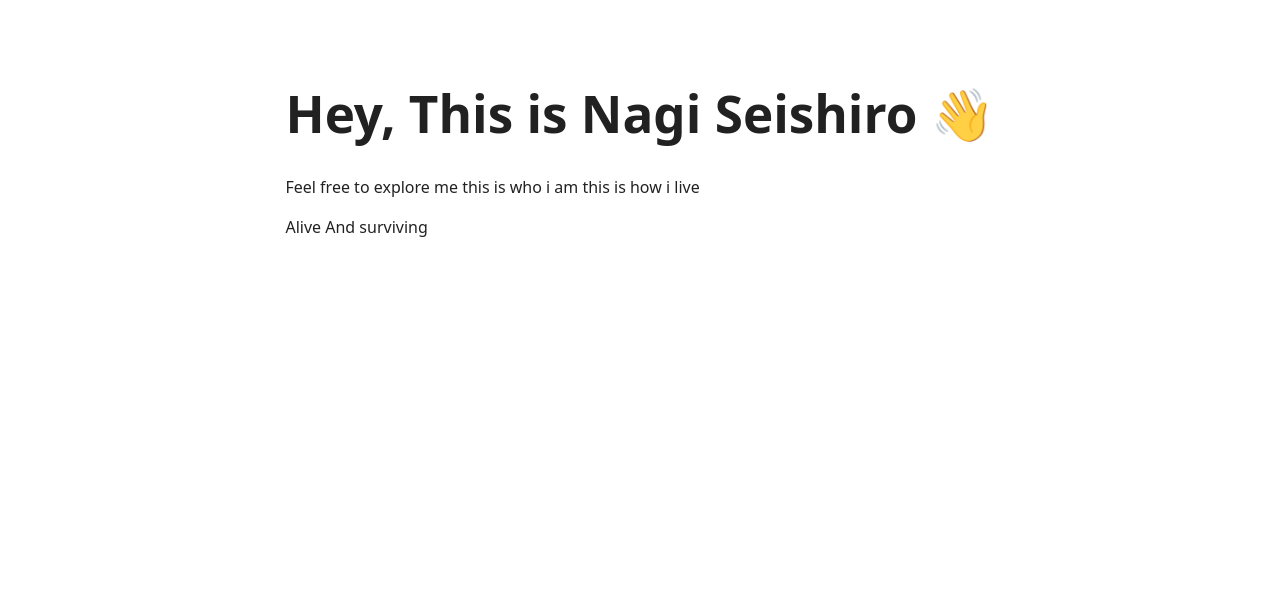
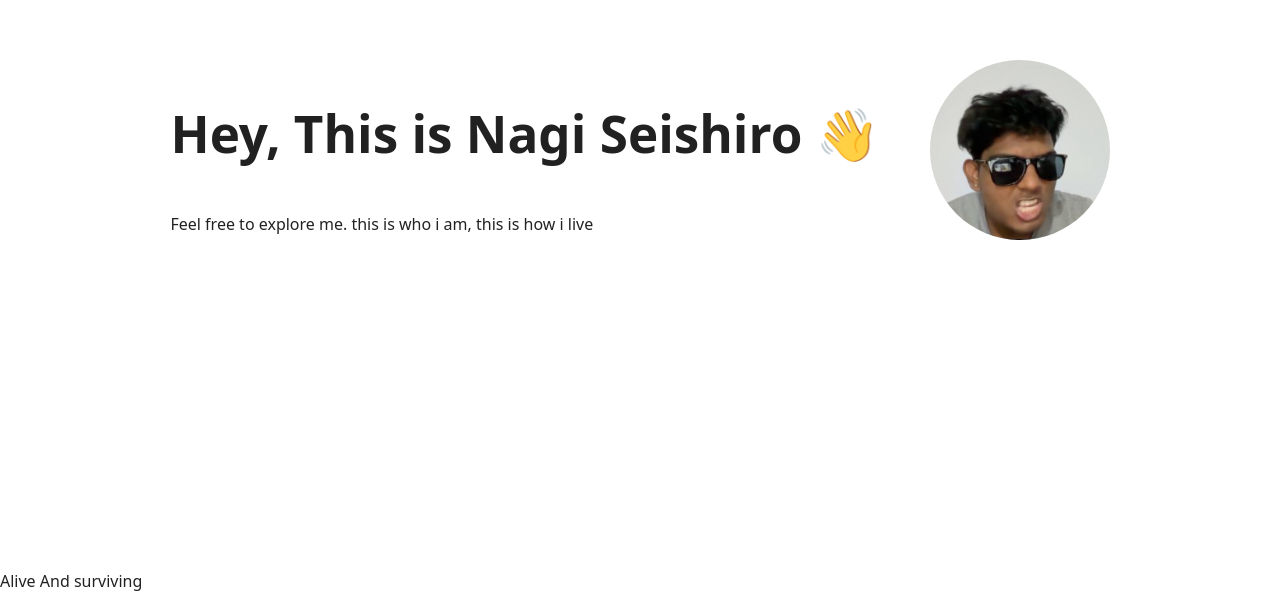
Before and after one commit to nagisheshero11/Nagiseishiro, a React (Vite) app in the folder client/: page / in a window 1280 px wide. Shown: the part 247-856 px from the top of the page. Before the commit the page ends 800 px from the top, so only its background shows below. Built offline with nearby package versions, Linux system fonts and the light colour scheme.

Commit message:
added profile picture and styled it in index.css

```diff
--- a/client/src/components/Intro.jsx
+++ b/client/src/components/Intro.jsx
@@ -1,11 +1,17 @@
+function Intro() {
+  return (
+    <section className="intro">
+        <section className="intro-text">
+            <h1>Hey, This is Nagi Seishiro 👋</h1>
+            <p>Feel free to explore me. this is who i am, this is how i live</p>
+        </section>
 
-function Intro() {
-    return(
-        <>
-            <h1 className="intro">Hey, This is Nagi Seishiro 👋</h1>
-            <p>Feel free to explore me this is who i am this is how i live</p>
-        </>
-    )
+        <section className="intro-image">
+            <img src="/profile.png" alt="NagiSeishiro"/>
+        </section>
+    </section>
+
+  );
 }
 
 export default Intro;
--- a/client/src/components/style/Intro.css
+++ b/client/src/components/style/Intro.css
@@ -1,4 +1,3 @@
 h1{
-    font-size: 5.2em;
-    line-height: 1.1;
+    color: aqua;
 }
--- a/client/src/index.css
+++ b/client/src/index.css
@@ -13,16 +13,36 @@
   -moz-osx-font-smoothing: grayscale;
 }
 
+h1 {
+  font-size: 3.2em;
+  line-height: 1.1;
+}
+
 body {
   margin: 0;
-  display: flex;
-  place-items: center;
-  justify-content: center;
   min-width: 320px;
   min-height: 100vh;
 }
 
-h1 {
-  font-size: 3.2em;
-  line-height: 1.1;
+.intro {
+  min-height: 100vh;
+  display: flex;
+  align-items: center;
+  justify-content: center;
 }
+
+.intro-content {
+  display: flex;
+  align-items: center;
+  gap: 64px;
+  max-width: 900px;
+  margin: 0 auto;
+}
+
+.intro-image img {
+  margin-left: 50px;
+  width: 180px;
+  height: 180px;
+  border-radius: 50%;
+  object-fit: cover;
+}
```
Also changed, not shown: client/public/profile.png (added).
